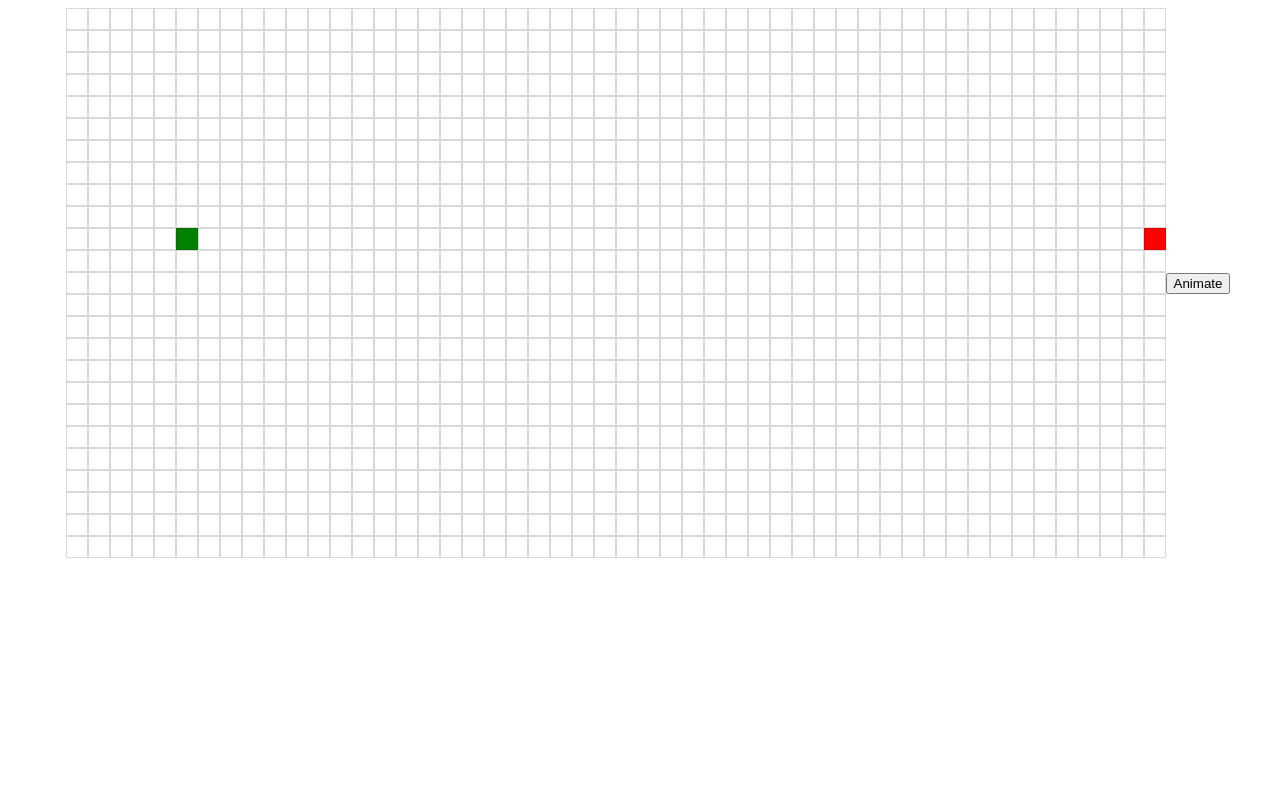
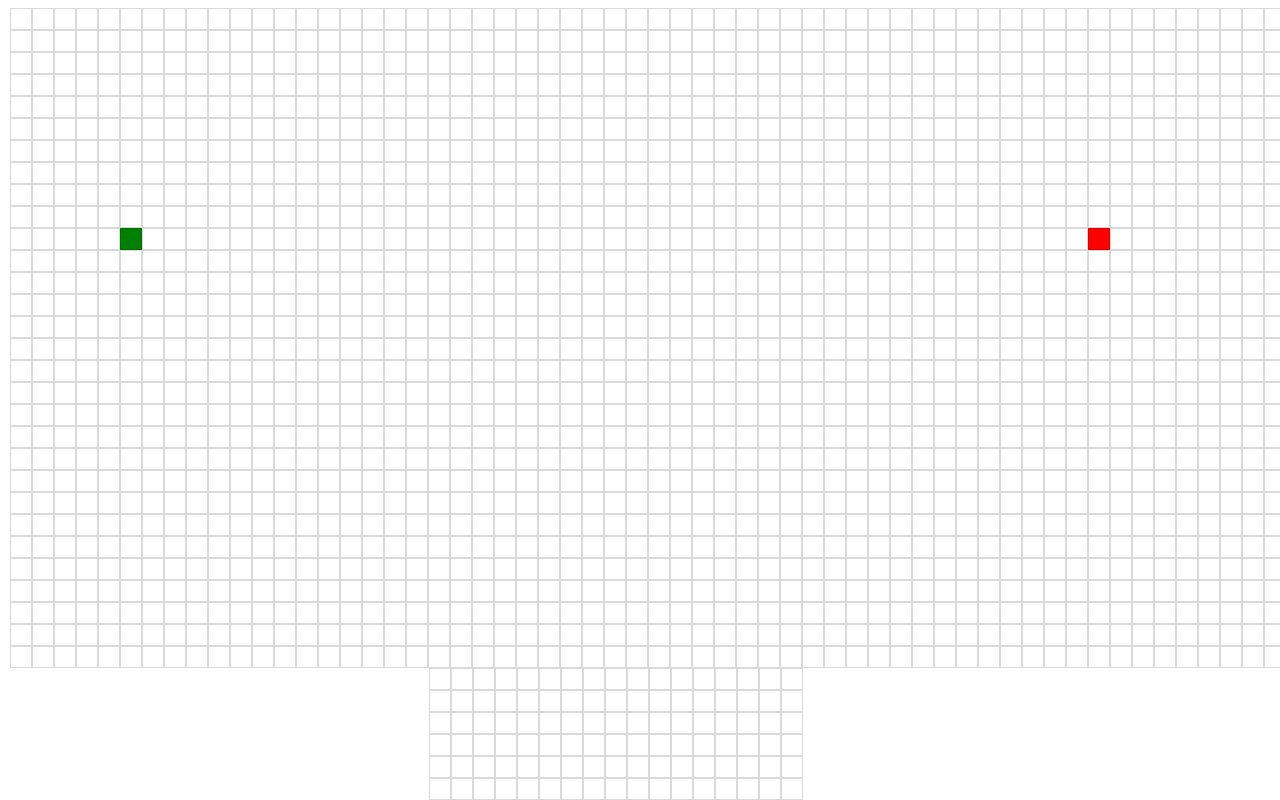
Before and after one commit to triettruong1/pathfinding-visualizer, a React (Vite) app: page / in a window 1280 px wide. Shown: the top 800 px of the page. Built offline with nearby package versions, Linux system fonts and the light colour scheme.

Commit message:
Animated shortestpath, separated board component

```diff
--- a/src/App.css
+++ b/src/App.css
@@ -41,6 +41,9 @@
 
 .shortest-path {
 	background: rgba(226, 241, 17, 0.863);
+	animation-name: shortestPathAnimation;
+	animation-duration: .3s;
+	animation-timing-function: linear;
 }
 
 @keyframes drawWallAnimation {
@@ -70,9 +73,6 @@
 	}
 }
 
-
-
-
 @keyframes visitedAnimation {
 	0% {
 		transform: scale(0.3);
@@ -96,4 +96,25 @@
 		transform: scale(1);
 		background-color: rgb(212, 167, 83);
 	}
+
 }
+
+@keyframes shortestPathAnimation {
+	0% {
+		background-color: rgb(212, 167, 83);
+		transform: scale(1.1);
+	}
+
+	25% {
+		transform: scale(1.5);
+	}
+
+	50% {
+		transform: scale(1.2);
+	}
+
+	100% {
+		background: rgba(226, 241, 17, 0.863);
+		transform: scale(1);
+	}
+}
--- a/src/App.tsx
+++ b/src/App.tsx
@@ -1,133 +1,12 @@
-import React, { useEffect, useState, useRef, useLayoutEffect } from 'react';
-import { dijkstra, getNodesInShortestPathOrder } from './Algorithm/Dijkstra';
+import { Board } from './Components/Board';
 import './App.css';
-import Grid from './Components/Grid';
 
-const START_POS: number[] = [5, 10];
-const END_POS: number[] = [49, 10];
-
-export interface Node {
-  coordinate: number[];
-  distance: number;
-  previousNode: Node | null;
-  isWall: boolean;
-  isVisited: boolean;
-}
 
 const App: React.FC = () => {
-  const [isClicking, setIsClicking] = useState(false);
-  const nodeRefs = useRef<(HTMLDivElement)[][]>([]);
-  let board: Node[][] = [];
-
-  const populateBoard = () => {
-    for (let col = 0; col < 50; col++) {
-      const currentCol: Node[] = [];
-      for (let row = 0; row < 25; row++) {
-        currentCol.push({
-          coordinate: [col, row],
-          distance: 8888,
-          previousNode: null,
-          isWall: false,
-          isVisited: false,
-        });
-      }
-      board.push(currentCol);
-    }
-  };
-
-
-  populateBoard();
-
-  const updateBoard = () => {
-    for (let col = 0; col < 50; col++) {
-      for (let row = 0; row < 25; row++) {
-        if (nodeRefs.current) {
-          nodeRefs.current[col][row].className.includes('wall') ? board[col][row].isWall = true : ' ';
-        }
-      }
-    }
-  }
-
-  const visualizeDijkstra = () => {
-    const [START_X, START_Y] = START_POS
-    const [END_X, END_Y] = END_POS;
-    updateBoard();
-    const startNode = board[START_X][START_Y];
-    const endNode = board[END_X][END_Y];
-    const visitedNodesInOrder: Node[] | undefined = dijkstra(board, startNode, endNode);
-    const nodesInShortestPathOrder = getNodesInShortestPathOrder(endNode);
-    animateDijkstra(visitedNodesInOrder, nodesInShortestPathOrder);
-  }
-
-  const animateDijkstra = (visitedNodesInOrder: Node[] | undefined, nodesInShortestPathOrder: Node[]) => {
-    if (!visitedNodesInOrder) return console.log("error");
-    for (let step = 0; step < visitedNodesInOrder.length; step++) {
-      const element = visitedNodesInOrder[step];
-      if (step === visitedNodesInOrder.length) {
-        setTimeout(() => {
-
-        }, step * 10)
-      }
-      if (step === visitedNodesInOrder.length) return;
-      setTimeout(() => {
-        const { coordinate } = visitedNodesInOrder[step];
-        const [node_X, node_Y] = coordinate;
-        const nodeEle = nodeRefs.current[node_X][node_Y];
-        nodeEle.className = 'grid visited';
-
-      }, step * 5)
-    }
-  }
-
-  const animateShortestPath = (nodesInShortestPathOrder: Node[]) => {
-    for (let step = 0; step < nodesInShortestPathOrder.length; step++) {
-      setTimeout(() => {
-        const { coordinate } = nodesInShortestPathOrder[step];
-        const [node_X, node_Y] = coordinate;
-        const nodeEle = nodeRefs.current[node_X][node_Y];
-        nodeEle.className = 'grid shortest-path';
-      }, 50 * step);
-    }
-  }
-
-  const isType = (x: number, y: number) => {
-    const [START_X, START_Y] = START_POS;
-    const [END_X, END_Y] = END_POS;
-    let type = { isEnd: false, isStart: false };
-    START_X == x && START_Y == y ? (type.isStart = true) : '';
-    END_X == x && END_Y == y ? (type.isEnd = true) : '';
-    return type;
-  };
 
   return (
     <main className='App'>
-      <div
-        className='grid-container'
-        onMouseDown={() => setIsClicking(true)}
-        onMouseUp={() => setIsClicking(false)}
-        onMouseLeave={() => setIsClicking(false)}>
-        {board.map((nodeRow, rowIndex) => {
-          return (
-            <div key={rowIndex}>
-              {nodeRow.map((Node, colIndex) => {
-                return (
-                  <Grid
-                    ref={(element: HTMLDivElement) => {
-                      nodeRefs.current[rowIndex] = nodeRefs.current[rowIndex] || [];
-                      nodeRefs.current[rowIndex][colIndex] = element;
-                    }}
-                    coordinate={[rowIndex, colIndex]}
-                    isClicking={isClicking}
-                    {...isType(rowIndex, colIndex)}
-                    isWall={Node.isWall}
-                  />
-                );
-              })}
-            </div>
-          );
-        })}
-        <button onClick={visualizeDijkstra}>Animate</button>
-      </div>
+      <Board />
     </main>
   );
 };
--- /dev/null
+++ b/src/Components/Board.tsx
@@ -0,0 +1,119 @@
+import React from "react";
+import { dijkstra, getNodesInShortestPathOrder } from '../Algorithm/Dijkstra';
+import { useState, useRef } from 'react';
+import Grid from './Grid';
+
+
+
+const START_POS: number[] = [5, 10];
+const END_POS: number[] = [49, 10];
+const BOARD_COL_NUM: number = 75;
+const BOARD_ROW_NUM: number = 30;
+
+export interface Node {
+  coordinate: number[];
+  distance: number;
+  previousNode: Node | null;
+  isWall: boolean;
+  isVisited: boolean;
+}
+
+export const Board: React.FC = () => {
+  const [isClicking, setIsClicking] = useState(false);
+  const nodeRefs = useRef<(HTMLDivElement)[][]>([]);
+  let board: Node[][] = [];
+
+  const populateBoard = () => {
+    for (let col = 0; col < BOARD_COL_NUM; col++) {
+      const currentCol: Node[] = [];
+      for (let row = 0; row < BOARD_ROW_NUM; row++) {
+        currentCol.push({
+          coordinate: [col, row],
+          distance: 8888,
+          previousNode: null,
+          isWall: false,
+          isVisited: false,
+        });
+      }
+      board.push(currentCol);
+    }
+  };
+
+
+  populateBoard();
+
+  const updateBoard = () => {
+    for (let col = 0; col < BOARD_COL_NUM; col++) {
+      for (let row = 0; row < BOARD_ROW_NUM; row++) {
+        if (nodeRefs.current) {
+          nodeRefs.current[col][row].className.includes('wall') ? board[col][row].isWall = true : ' ';
+        }
+      }
+    }
+  }
+
+  const visualizeDijkstra = () => {
+    const [START_X, START_Y] = START_POS
+    const [END_X, END_Y] = END_POS;
+    updateBoard();
+    const startNode = board[START_X][START_Y];
+    const endNode = board[END_X][END_Y];
+    const visitedNodesInOrder: Node[] | undefined = dijkstra(board, startNode, endNode);
+    const nodesInShortestPathOrder = getNodesInShortestPathOrder(endNode);
+    animateDijkstra(visitedNodesInOrder, nodesInShortestPathOrder);
+  }
+
+  const animateDijkstra = (visitedNodesInOrder: Node[] | undefined, nodesInShortestPathOrder: Node[]) => {
+    if (!visitedNodesInOrder) return console.log("error");
+    for (let step = 0; step <= visitedNodesInOrder.length; step++) {
+      if (step === visitedNodesInOrder.length) {
+        setTimeout(() => {
+          animateShortestPath(nodesInShortestPathOrder);
+        }, step * 5)
+        return;
+      }
+      setTimeout(() => {
+        const { coordinate } = visitedNodesInOrder[step];
+        const [node_X, node_Y] = coordinate;
+        const nodeEle = nodeRefs.current[node_X][node_Y];
+        nodeEle.className = 'grid visited';
+
+      }, step * 5)
+    }
+  }
+
+  const animateShortestPath = (nodesInShortestPathOrder: Node[]) => {
+    for (let step = 0; step < nodesInShortestPathOrder.length; step++) {
+      setTimeout(() => {
+        const { coordinate } = nodesInShortestPathOrder[step];
+        const [node_X, node_Y] = coordinate;
+        const nodeEle = nodeRefs.current[node_X][node_Y];
+        console.log(nodeEle);
+        nodeEle.className = 'grid shortest-path';
+      }, 20 * step);
+    }
+  }
+
+  const isType = (x: number, y: number) => {
+    const [START_X, START_Y] = START_POS;
+    const [END_X, END_Y] = END_POS;
+    let type = { isEnd: false, isStart: false };
+    START_X == x && START_Y == y ? (type.isStart = true) : '';
+    END_X == x && END_Y == y ? (type.isEnd = true) : '';
+    return type;
+  };
+
+  return <div className='grid-container' onMouseDown={() => setIsClicking(true)} onMouseUp={() => setIsClicking(false)} onMouseLeave={() => setIsClicking(false)}>
+    {board.map((nodeRow, rowIndex) => {
+      return <div key={rowIndex}>
+        {nodeRow.map((Node, colIndex) => {
+          return <Grid ref={(element: HTMLDivElement) => {
+            nodeRefs.current[rowIndex] = nodeRefs.current[rowIndex] || [];
+            nodeRefs.current[rowIndex][colIndex] = element;
+          }} coordinate={[rowIndex, colIndex]} isClicking={isClicking} {...isType(rowIndex, colIndex)} isWall={Node.isWall} />;
+        })}
+      </div>;
+    })}
+    <button onClick={visualizeDijkstra}>Animate</button>
+  </div>;
+}
```
